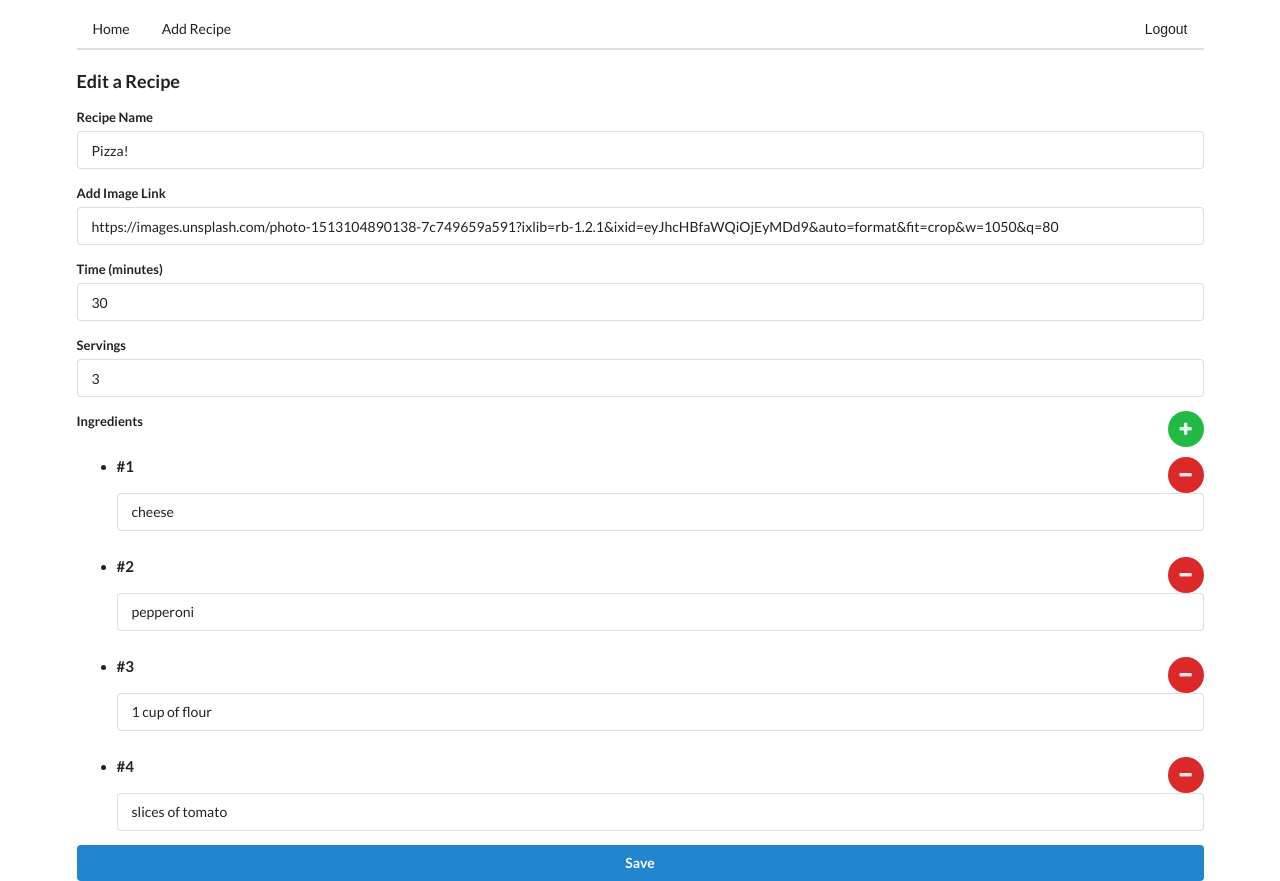
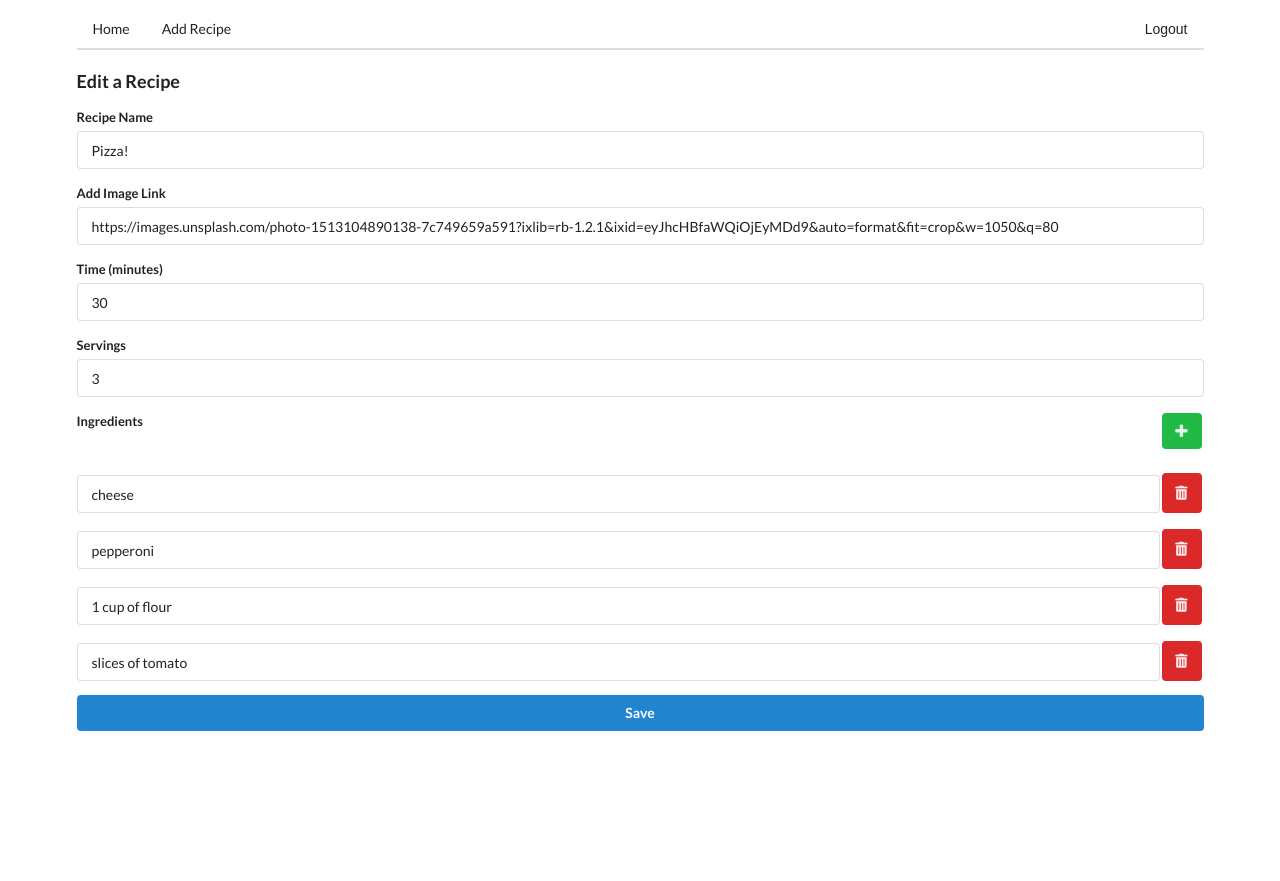
Before and after one commit to datdaman/familyfeuds, a React (Create React App) app: page /editRecipe/1 in a window 1280 px wide. After the commit the page ends 810 px from the top, so only its background shows below. Built offline with nearby package versions, Linux system fonts and the light colour scheme.

Commit message:
css for form adjusted

```diff
--- a/src/components/RecipeDetails.js
+++ b/src/components/RecipeDetails.js
@@ -11,7 +11,7 @@ class RecipeDetails extends Component {
     const { selectedRecipe } = this.props;
 
     return (
-      <div>
+      <div className="thirteen wide column" >
         <div className="recipe-img-container">
           <img
             className="ui centered rounded large image"
--- a/src/components/RecipeForm.js
+++ b/src/components/RecipeForm.js
@@ -13,12 +13,12 @@ class RecipeForm extends Component {
       );
   }
 
-  renderInput = ({ input, label, meta, type }) => {
+  renderInput = ({ input, label, meta, type, placeholder }) => {
     const className = `field ${meta.error && meta.touched ? "error" : ""}`;
     return (
       <div className={className}>
         <label>{label}</label>
-        <input {...input} type={type} />
+        <input {...input} type={type} placeholder={placeholder} />
         {this.renderError(meta)}
       </div>
     );
@@ -30,16 +30,9 @@ class RecipeForm extends Component {
 
   renderIngredients = ({ fields, meta: { error, submitFailed } }) => (
     <div>
-      <div className="field u-margin-bottom-l">
+      <div className="field u-margin-bottom-sm ingredient">
         <label>
           Ingredients
-          <button
-            className="ui circular positive icon right floated button"
-            type="button"
-            onClick={() => fields.push()}
-          >
-            <i className="plus light icon" />
-          </button>
           {submitFailed && error && (
             <div className="ui left pointing red basic label u-margin-left-md">
               <i className="exclamation circle icon" />
@@ -47,27 +40,33 @@ class RecipeForm extends Component {
             </div>
           )}
         </label>
+
+        <button
+            className="ui positive icon button form-btn"
+            type="button"
+            onClick={() => fields.push()}
+          >
+            <i className="plus light icon" />
+        </button>
       </div>
-      <ul>
         {fields.map((ingredient, index) => (
-          <li key={index}>
-            <button
-              className="ui circular negative icon right floated button"
-              type="button"
-              title="Remove Member"
-              onClick={() => fields.remove(index)}
-            >
-              <i className="minus light icon" />
-            </button>
-            <h4>#{index + 1}</h4>
+          <div className="ingredient" key={index}>
             <Field
               name={`${ingredient}`}
               component={this.renderInput}
               type="text"
+              placeholder={`#${index + 1}`}
             />
-          </li>
+            <button
+              className="ui negative icon button form-btn"
+              type="button"
+              title="Remove Ingredient"
+              onClick={() => fields.remove(index)}
+            >
+              <i className="trash alternate icon" />
+            </button>
+          </div>
         ))}
-      </ul>
     </div>
   );
 
@@ -127,7 +126,7 @@ const validate = formValues => {
   else if (formValues.servings < 1) errors.servings = "Must be at least 1";
 
   if (!formValues.ingredients || !formValues.ingredients.length) {
-    errors.ingredients = { _error: "At least one member must be entered" };
+    errors.ingredients = { _error: "At least one ingredient must be entered" };
   } else {
     const ingredientsErrorArray = [];
     formValues.ingredients.forEach((ingredient, index) => {
--- a/src/components/RecipeView.js
+++ b/src/components/RecipeView.js
@@ -1,8 +1,10 @@
 import React, { Component } from 'react'
 import { connect } from 'react-redux'
+
 import SearchBar from './SearchBar'
 import RecipeList from './RecipeList'
 import RecipeDetails from './RecipeDetails';
+
 
 class RecipeView extends Component {
 
@@ -10,13 +12,11 @@ class RecipeView extends Component {
   render() {
     return (
       <div>
-      <SearchBar/>
-      <div className="ui grid">
-        <RecipeList/>
-        <div className="thirteen wide column" >
-        {!!this.props.selectedRecipe && <RecipeDetails/>}
+        <SearchBar/>
+        <div className="ui grid">
+          <RecipeList/>
+          {!!this.props.selectedRecipe && <RecipeDetails/>}
         </div>
-      </div>
       </div>
     )
   }
--- a/src/styles/RecipeDetails.scss
+++ b/src/styles/RecipeDetails.scss
@@ -6,7 +6,6 @@
 }
 
 .recipe-img-container {
-    height: 100%;
     background-image: linear-gradient(to right bottom, #FBDB89, #F48982);
     opacity: .6;
     -webkit-box-shadow: 0px 5px 5px 0px rgba(0,0,0,0.3);
--- a/src/styles/RecipeForm.scss
+++ b/src/styles/RecipeForm.scss
@@ -1,4 +1,15 @@
 
-.test{
-  height:36px;
+.ingredient{
+  display: flex;
+  justify-content: space-between;
+
+  .field{
+    flex:1;
+  }
+
+  .form-btn{
+    margin: 2px;
+    width: 40px;
+    max-height: 40px;
+  }
 }
```
Also changed, not shown: src/components/Header.js (+4 -13 lines).
